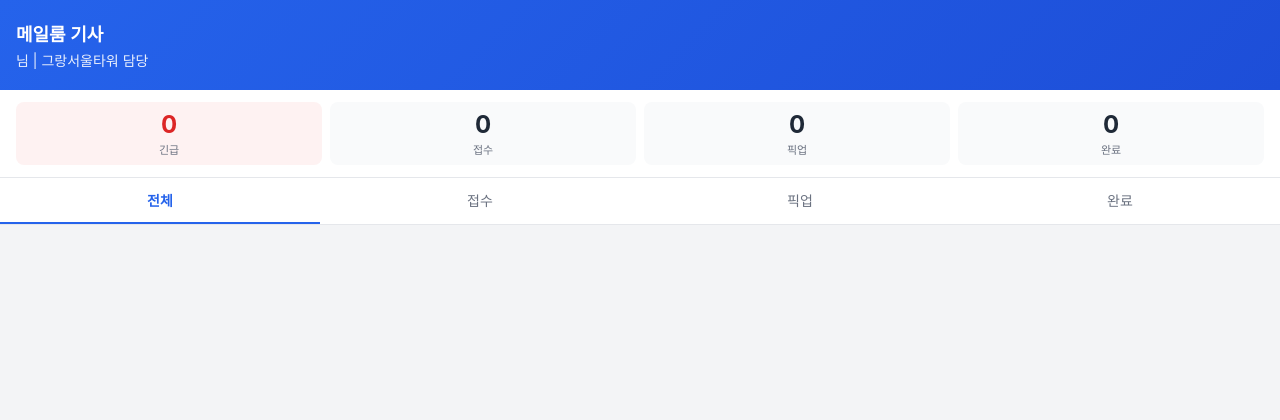
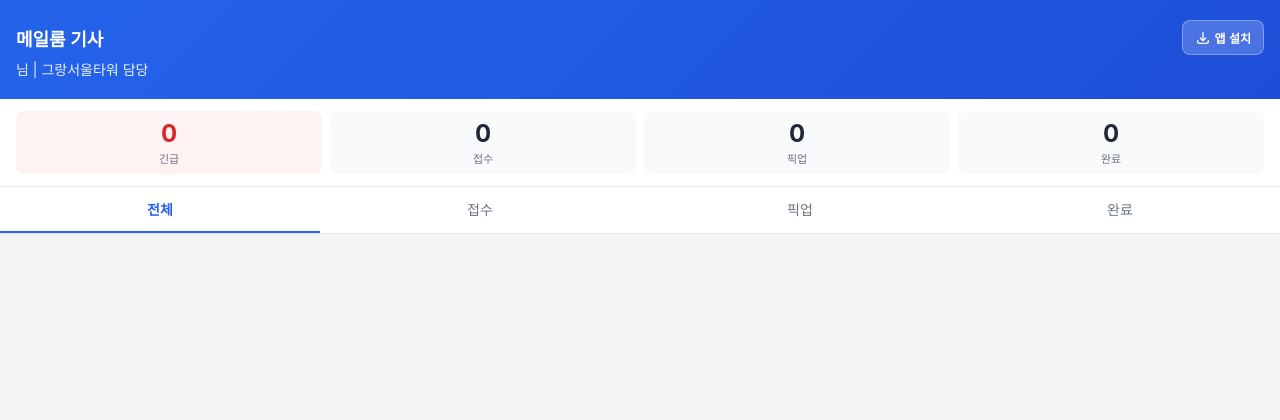
Before and after one commit to AlvineLee/stnMailCenter, a CodeIgniter 4 app: the page made by stn_mailcenter_ci4/app/Views/mailroom_driver/index.php in a window 1280 px wide. Shown: the top 420 px of the page. Run offline with PHP 8.4 and a stand-in for CodeIgniter, Linux system fonts and the light colour scheme; the template is opened without the code that fills it, so the values that code supplies are empty; some libraries are stand-ins or nearby versions.

Commit message:
기능개선

```diff
--- a/stn_mailcenter_ci4/app/Views/mailroom_driver/index.php
+++ b/stn_mailcenter_ci4/app/Views/mailroom_driver/index.php
@@ -36,6 +36,35 @@
             font-size: 14px;
             opacity: 0.9;
             margin-top: 4px;
+        }
+        .header-row {
+            display: flex;
+            justify-content: space-between;
+            align-items: center;
+        }
+        .install-btn {
+            background: rgba(255,255,255,0.2);
+            border: 1px solid rgba(255,255,255,0.3);
+            color: white;
+            padding: 8px 12px;
+            border-radius: 8px;
+            font-size: 12px;
+            font-weight: 600;
+            cursor: pointer;
+            display: inline-flex;
+            align-items: center;
+        }
+        .install-btn.hidden {
+            display: none;
+        }
+        .install-btn:active {
+            background: rgba(255,255,255,0.3);
+        }
+        .install-btn svg {
+            width: 16px;
+            height: 16px;
+            vertical-align: middle;
+            margin-right: 4px;
         }
         .stats {
             display: flex;
@@ -247,7 +276,15 @@
 </head>
 <body>
     <div class="header">
-        <h1>메일룸 기사</h1>
+        <div class="header-row">
+            <h1>메일룸 기사</h1>
+            <button id="installBtn" class="install-btn">
+                <svg fill="none" stroke="currentColor" viewBox="0 0 24 24">
+                    <path stroke-linecap="round" stroke-linejoin="round" stroke-width="2" d="M4 16v1a3 3 0 003 3h10a3 3 0 003-3v-1m-4-4l-4 4m0 0l-4-4m4 4V4"/>
+                </svg>
+                앱 설치
+            </button>
+        </div>
         <div class="driver-info"><?= esc($driver_name) ?> 님 | 그랑서울타워 담당</div>
     </div>
 
@@ -363,6 +400,52 @@
                 .then(reg => console.log('SW registered'))
                 .catch(err => console.log('SW registration failed', err));
         }
+
+        // PWA 설치 프롬프트
+        let deferredPrompt = null;
+        const installBtn = document.getElementById('installBtn');
+
+        // 이미 앱으로 실행 중이면 버튼 숨김
+        if (window.matchMedia('(display-mode: standalone)').matches || window.navigator.standalone) {
+            installBtn.classList.add('hidden');
+        }
+
+        window.addEventListener('beforeinstallprompt', (e) => {
+            e.preventDefault();
+            deferredPrompt = e;
+        });
+
+        installBtn.addEventListener('click', async () => {
+            // PWA 설치 가능한 경우
+            if (deferredPrompt) {
+                deferredPrompt.prompt();
+                const { outcome } = await deferredPrompt.userChoice;
+                if (outcome === 'accepted') {
+                    installBtn.classList.add('hidden');
+                }
+                deferredPrompt = null;
+                return;
+            }
+
+            // iOS Safari
+            if (/iPhone|iPad|iPod/.test(navigator.userAgent)) {
+                alert('📱 앱 설치 방법\n\n1. Safari 하단의 공유 버튼(□↑)을 누르세요\n2. "홈 화면에 추가"를 선택하세요');
+                return;
+            }
+
+            // Android Chrome
+            if (/Android/.test(navigator.userAgent)) {
+                alert('📱 앱 설치 방법\n\n1. 우측 상단 ⋮ 메뉴를 누르세요\n2. "홈 화면에 추가" 또는 "앱 설치"를 선택하세요');
+                return;
+            }
+
+            // PC 브라우저
+            alert('📱 앱 설치 방법\n\n주소창 오른쪽의 설치 아이콘(⊕)을 클릭하거나,\n메뉴에서 "앱 설치"를 선택하세요.\n\n※ HTTPS 환경에서만 설치 가능합니다.');
+        });
+
+        window.addEventListener('appinstalled', () => {
+            installBtn.classList.add('hidden');
+        });
     </script>
 </body>
 </html>
```
